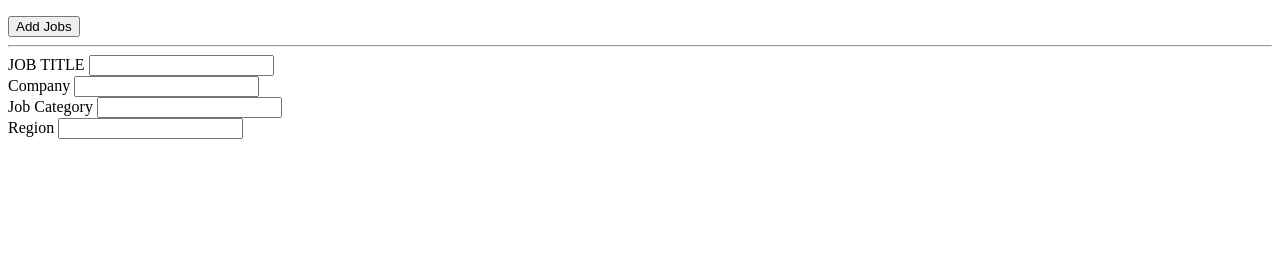
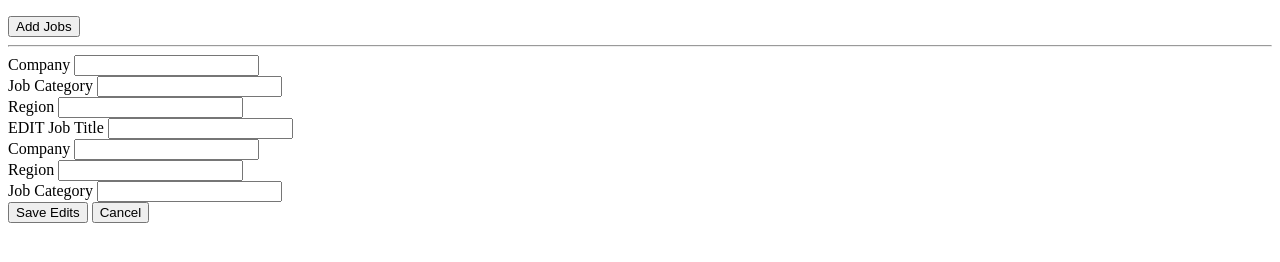
Before and after one commit to djsmacker01/Postgres_crud_ui, a plain HTML site: page index.html in a window 1280 px wide. Drawn offline with Linux system fonts and the light colour scheme.

Commit message:
New commit on index.html

```diff
--- a/index.html
+++ b/index.html
@@ -13,12 +13,7 @@
 
     <button id="addJobs">Add Jobs</button>
     <hr>
-
-    <div>
-        <label for="">JOB TITLE</label>
-        <input type="text" name="jobTitle" id="">
-    </div>
-
+<div id="AddJob">
      <div>
         <label for="">Company</label>
         <input type="text" name="company" id="">
@@ -33,5 +28,34 @@
         <label for="">Region</label>
         <input type="text" name="region" id="">
     </div>
+</div>
+
+<div id="editJob">
+    <input type="hidden" value="" name="editJobId" />
+        <div>
+            <label for="jobTitle">EDIT Job Title</label>
+            <input type="text" name="editJobTitle" />
+        </div>
+        <div>
+            <label for="company">Company</label>
+            <input type="text" name="editCompany" />
+        </div>
+
+        <div> <label for="region">Region</label>
+            <input type="text" name="editRegion" />
+        </div>
+
+        <div>
+            <label for="jobCategory">Job Category</label>
+            <input type="text" name="editJobCategory" />
+        </div>
+        <div>
+            <button id="btnSaveEdits">Save Edits</button>
+            <button id="btnCancelEdits">Cancel</button>
+        </div>
+</div>
+
+<script src="script.js"></script>
+
 </body>
 </html>
```
